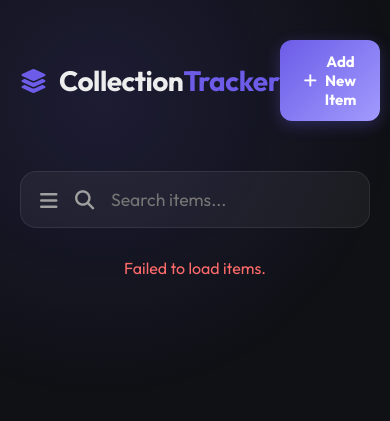
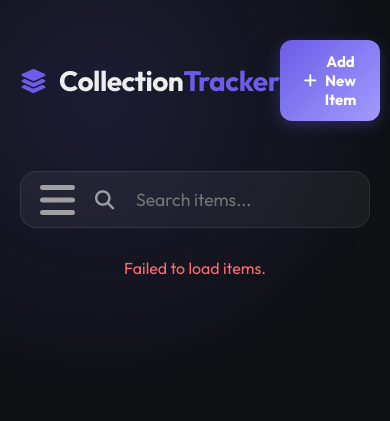
Before and after one commit to greencyber31/CollectionTracker, a Python web app: template templates/index.html in a window 390 px wide. Shown: the top 421 px of the page. Run offline with Jinja, Linux system fonts and the light colour scheme; the template is opened without the code that fills it, so the values that code supplies are empty.

Commit message:
Resize hamburger menu icon by 100%

```diff
--- a/index.html
+++ b/index.html
@@ -710,7 +710,7 @@
             background: none;
             border: none;
             color: var(--text-secondary);
-            font-size: 20px;
+            font-size: 40px;
             cursor: pointer;
             z-index: 10;
             padding: 5px;
@@ -740,11 +740,11 @@
         */
 
         .search-icon {
-            left: 55px;
+            left: 75px;
         }
 
         .search-input {
-            padding-left: 90px;
+            padding-left: 115px;
         }
 
         #sidebar {
--- a/static/css/style.css
+++ b/static/css/style.css
@@ -419,7 +419,7 @@
 
 .search-input {
     width: 100%;
-    padding: 16px 20px 16px 90px;
+    padding: 16px 20px 16px 115px;
     background: rgba(255, 255, 255, 0.05);
     border: 1px solid var(--glass-border);
     border-radius: 16px;
@@ -438,7 +438,7 @@
 
 .search-icon {
     position: absolute;
-    left: 55px;
+    left: 75px;
     top: 50%;
     transform: translateY(-50%);
     color: var(--text-secondary);
@@ -455,7 +455,7 @@
     background: none;
     border: none;
     color: var(--text-secondary);
-    font-size: 20px;
+    font-size: 40px;
     cursor: pointer;
     z-index: 10;
     padding: 5px;
```
